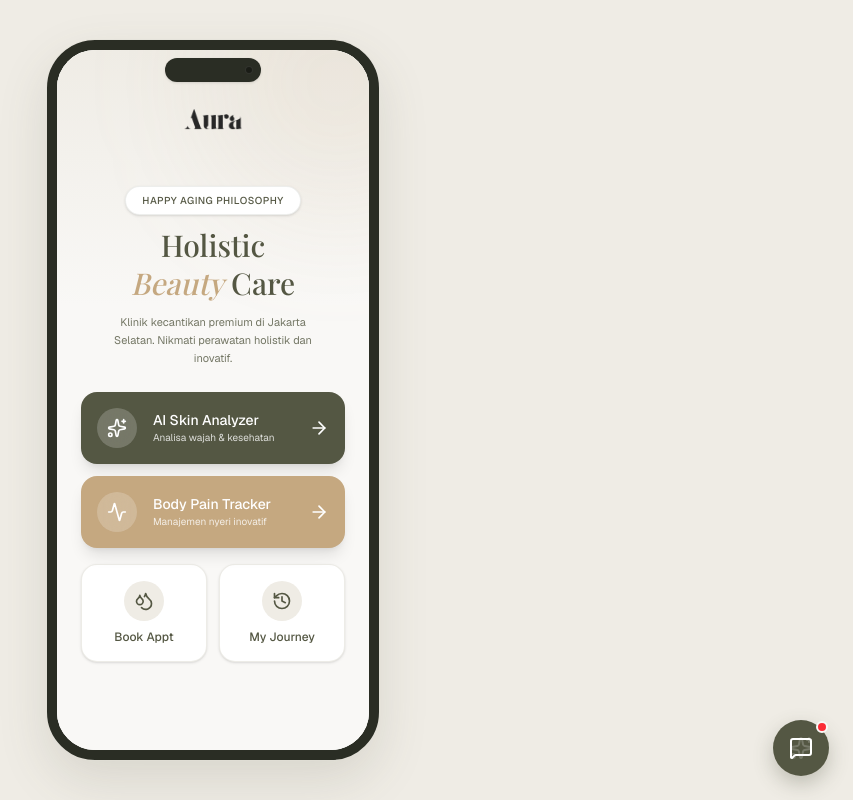
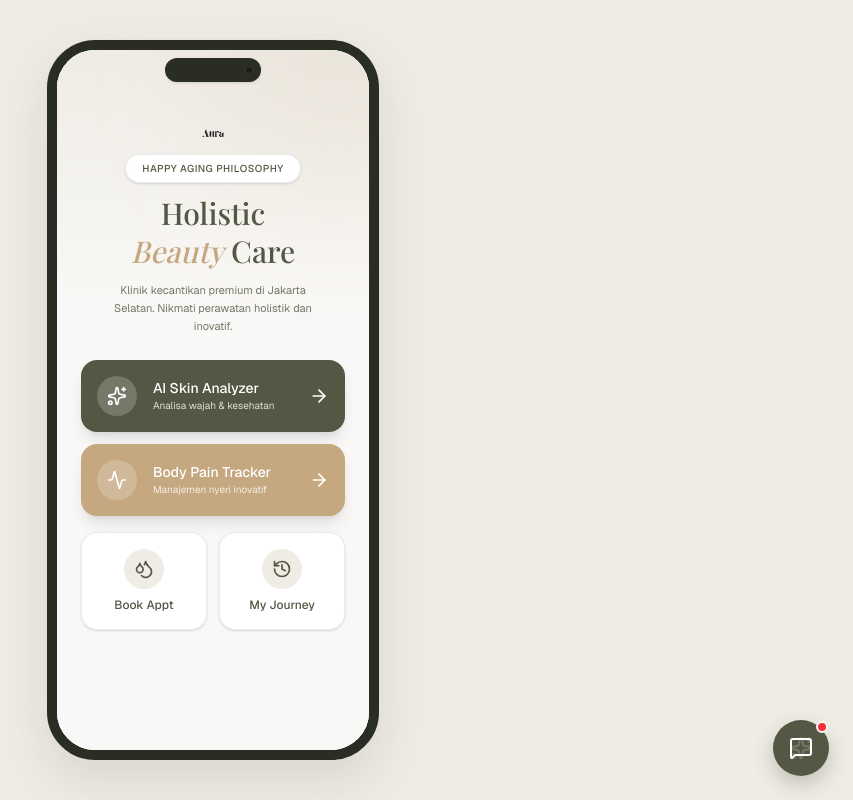
Before and after one commit to jasurddev/AuraWellness, a Next.js app: page /patient in a window 1280 px wide. Shown: the whole page, without its empty margins (427-1280 px from the left). Built offline with nearby package versions, Linux system fonts and the light colour scheme; a web font is replaced by a local one.

Commit message:
style: adjust logo margin and padding in hero section

```diff
--- a/src/components/patient/HeroSection.tsx
+++ b/src/components/patient/HeroSection.tsx
@@ -17,20 +17,20 @@ export function HeroSection({ onStartScan, onStartBooking, onStartPainTracker, o
       <div className="absolute top-0 left-0 w-full h-64 bg-gradient-to-b from-[#EFECE5] to-transparent pointer-events-none" />
       <div className="absolute -top-24 -right-24 w-64 h-64 bg-accent/10 rounded-full blur-3xl pointer-events-none" />
 
-      <div className="px-6 pt-6 pb-12 flex flex-col items-center z-10 min-h-max">
+      <div className="px-6 pt-16 pb-12 flex flex-col items-center z-10 min-h-max">
 
         {/* Aura Logo */}
         <motion.div
           initial={{ opacity: 0, y: -20 }}
           animate={{ opacity: 1, y: 0 }}
           transition={{ duration: 0.8, ease: "easeOut" }}
-          className="mb-4 relative flex items-center justify-center shrink-0"
+          className="mb-0 relative flex items-center justify-center shrink-0"
         >
-          <div className="w-24 h-24 rounded-full overflow-hidden flex items-center justify-center">
+          <div className="h-10 flex items-center justify-center">
             <img
               src="/logo.png"
               alt="Aura Wellness by Studio Satu Akun"
-              className="w-full h-full object-cover scale-110"
+              className="h-full w-auto object-contain"
             />
           </div>
         </motion.div>
```
